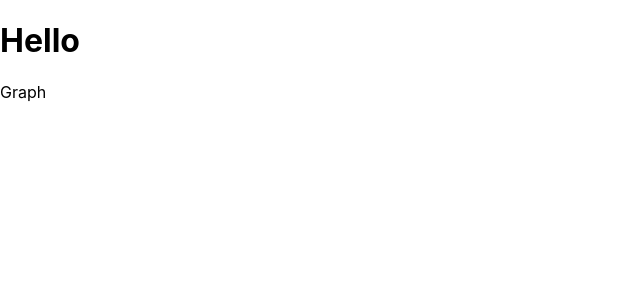
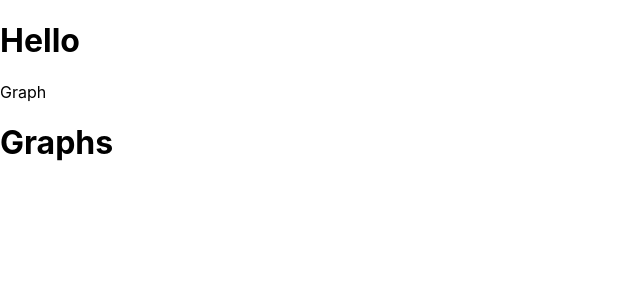
Before and after one commit to Dharmik6017/Trading-Charts, a React (Create React App) app: page / in a window 1280 px wide. Shown: the top 300 px of the page, without its empty margins (0-640 px from the left). Built offline with nearby package versions, Linux system fonts and the light colour scheme.

Commit message:
first develop commit

```diff
--- a/src/components/graph.js
+++ b/src/components/graph.js
@@ -2,7 +2,12 @@ import React, { Component } from "react";
 
 class Graph extends Component {
   render() {
-    return <div>Graph</div>;
+    return (
+      <div>
+        Graph
+        <h1>Graphs</h1>
+      </div>
+    );
   }
 }
 
```
